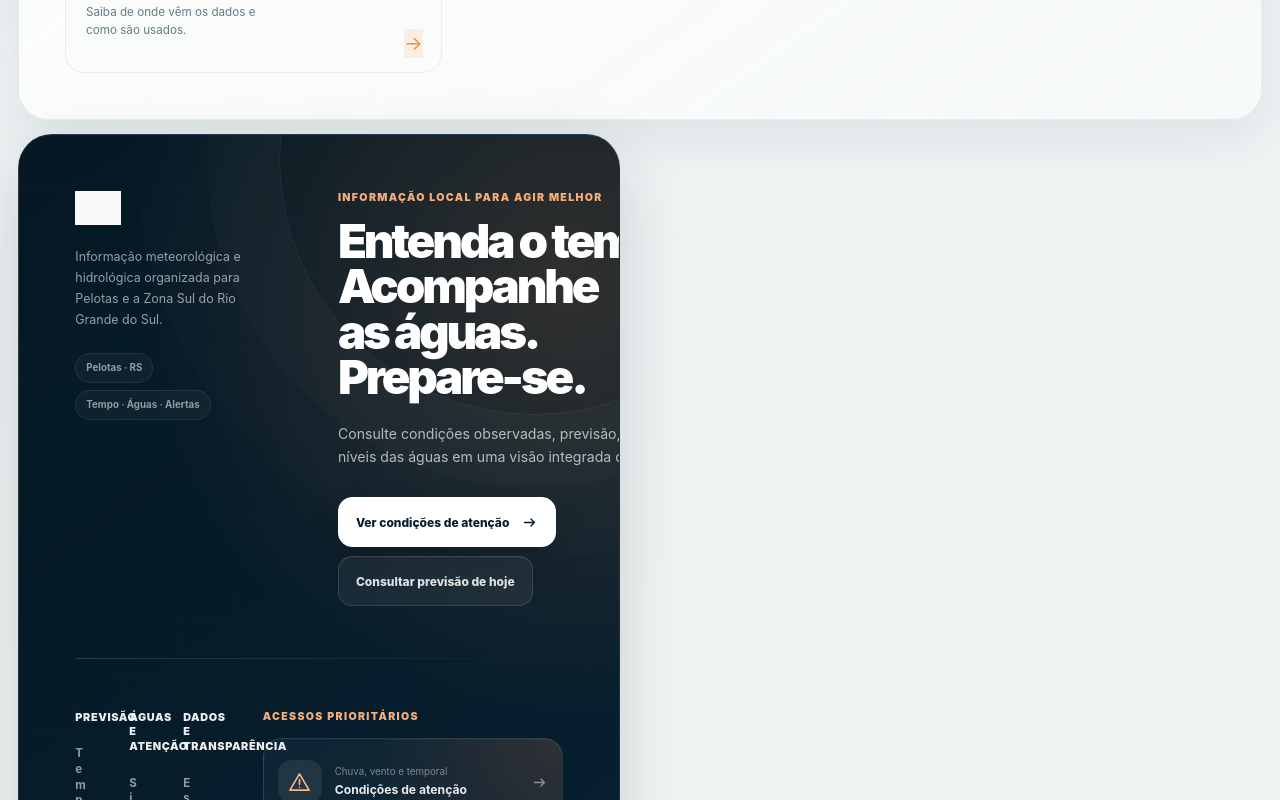
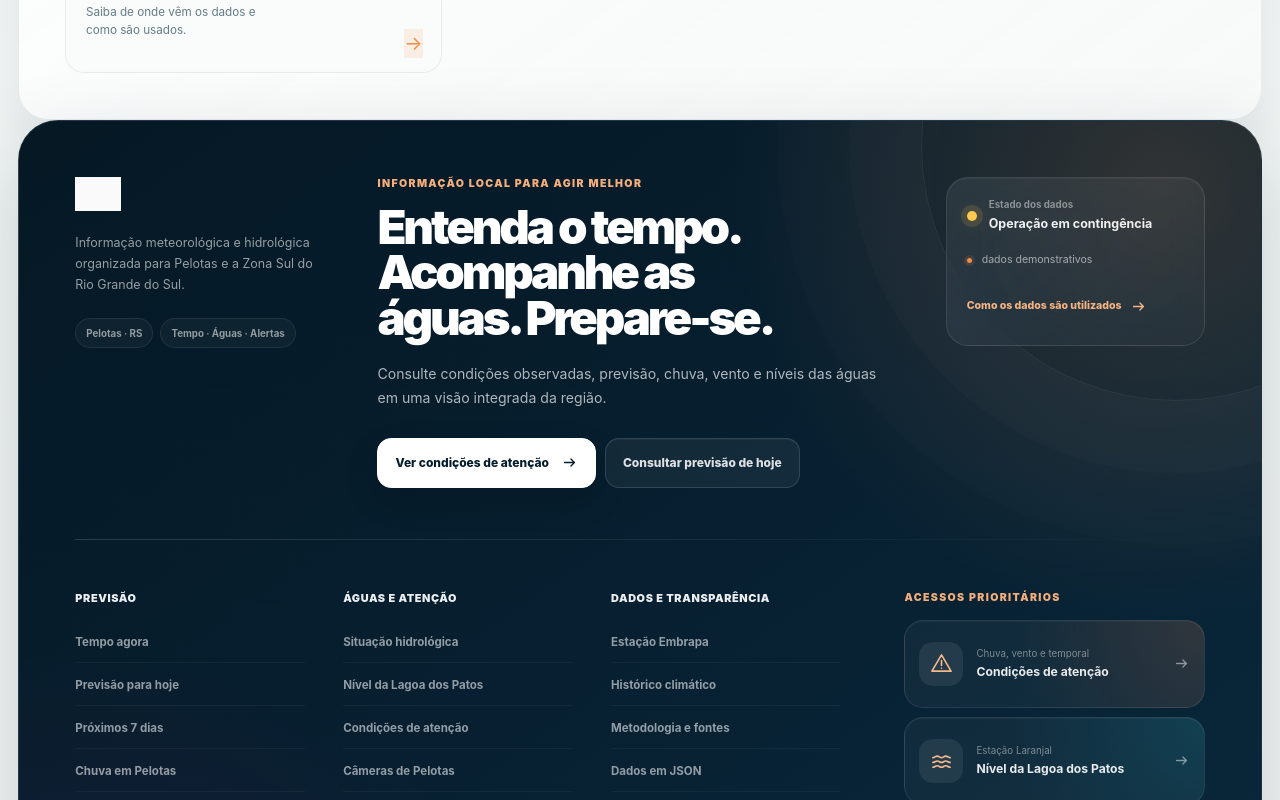
Before and after one commit to agenciamobi/tempopelotas, a Next.js app: page /alertas in a window 1280 px wide. Shown: the part 2360-3160 px from the top of the page. Built offline with nearby package versions, Linux system fonts and the light colour scheme; no server answers; grey boxes are pictures that could not be loaded.

Commit message:
fix: isolar footer novo dos estilos legados

```diff
--- a/components/site-footer.tsx
+++ b/components/site-footer.tsx
@@ -75,8 +75,8 @@ export function SiteFooter({ source }: SiteFooterProps) {
   ).slice(0, 3);
 
   return (
-    <footer className="site-footer">
-      <div className="portal-footer portal-footer--theme">
+    <footer className="site-footer-v2">
+      <div className="portal-footer--theme">
         <div className="portal-footer-atmosphere" aria-hidden="true">
           <span />
           <span />
```
